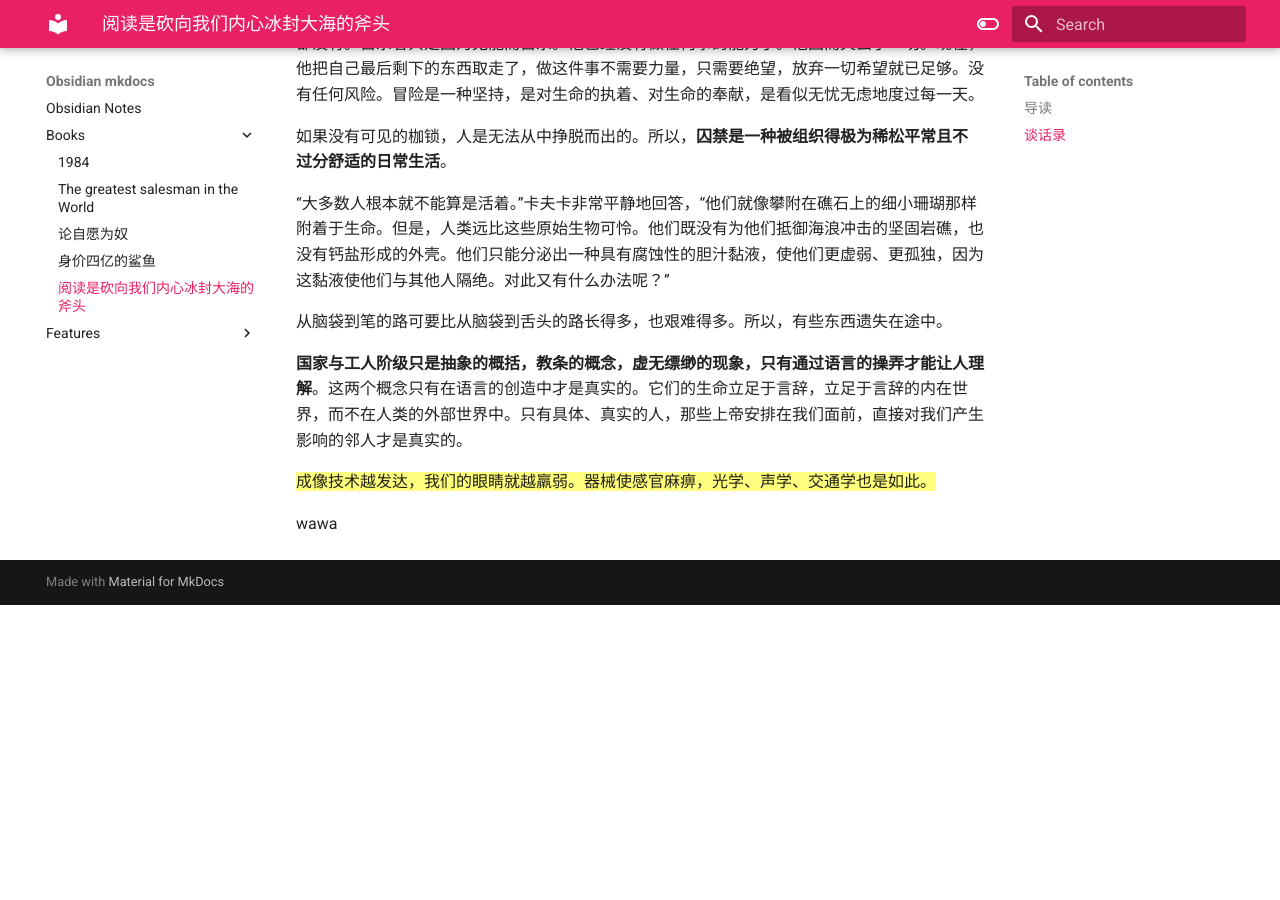
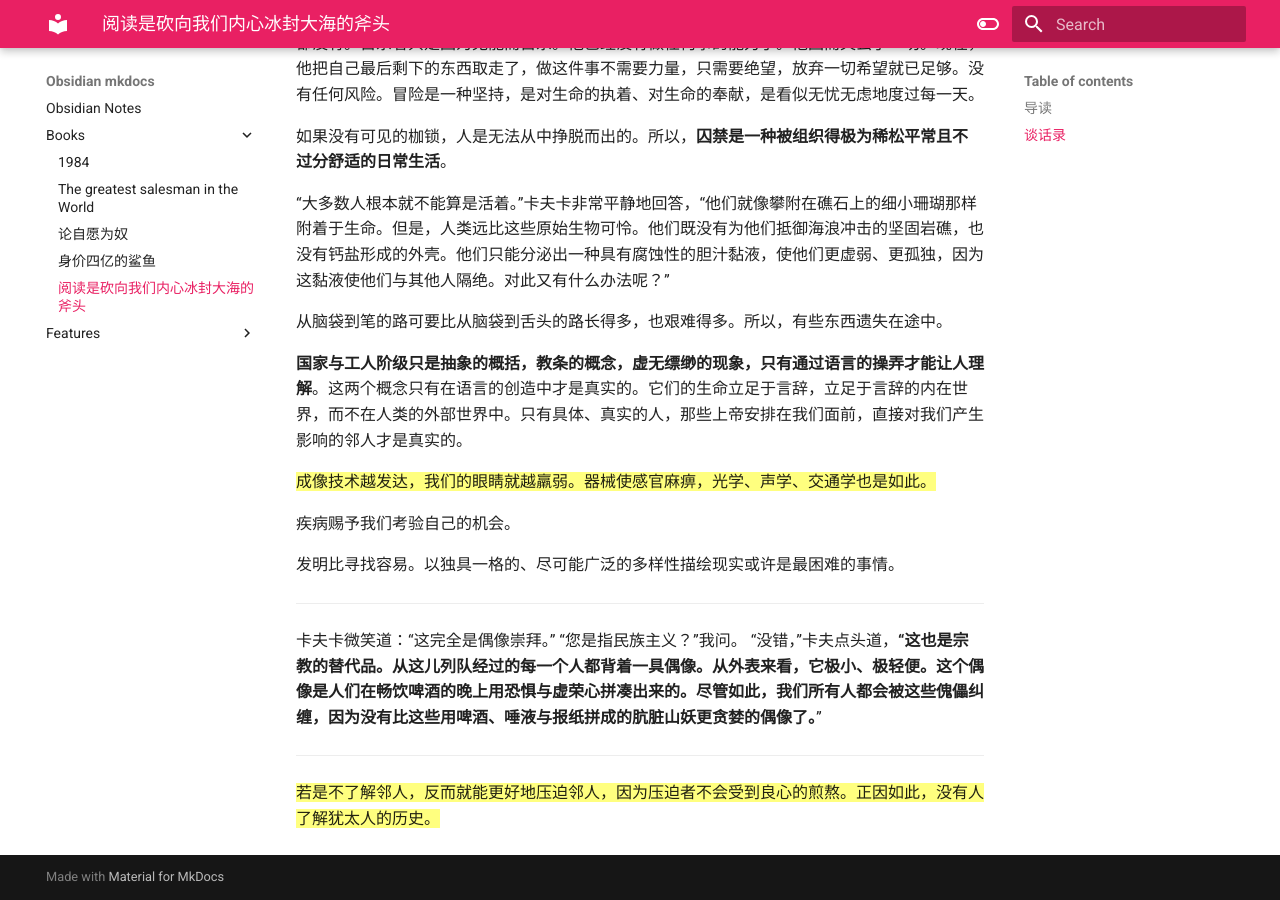
Before and after one commit to 8ku/obsidian, an MkDocs documentation site: the page built from docs/Books/阅读是砍向我们内心冰封大海的斧头.md, in a window 1280 px wide and 900 px high, scrolled down 1233 px. Built offline with MkDocs 1.6.1 and Material for MkDocs 9.7.7, drawn with Linux system fonts in a browser that asks for light colours; before the commit the page ends 1838 px from its top, so only the background shows below that.

Commit message:
update notes

```diff
--- a/docs/Books/阅读是砍向我们内心冰封大海的斧头.md
+++ b/docs/Books/阅读是砍向我们内心冰封大海的斧头.md
@@ -39,4 +39,16 @@
 
 ==成像技术越发达，我们的眼睛就越羸弱。器械使感官麻痹，光学、声学、交通学也是如此。==
 
-wawa
+疾病赐予我们考验自己的机会。
+
+发明比寻找容易。以独具一格的、尽可能广泛的多样性描绘现实或许是最困难的事情。
+
+---
+
+卡夫卡微笑道：“这完全是偶像崇拜。”
+“您是指民族主义？”我问。
+“没错，”卡夫点头道，**“这也是宗教的替代品。从这儿列队经过的每一个人都背着一具偶像。从外表来看，它极小、极轻便。这个偶像是人们在畅饮啤酒的晚上用恐惧与虚荣心拼凑出来的。尽管如此，我们所有人都会被这些傀儡纠缠，因为没有比这些用啤酒、唾液与报纸拼成的肮脏山妖更贪婪的偶像了。**”
+
+---
+
+==若是不了解邻人，反而就能更好地压迫邻人，因为压迫者不会受到良心的煎熬。正因如此，没有人了解犹太人的历史。==
```
